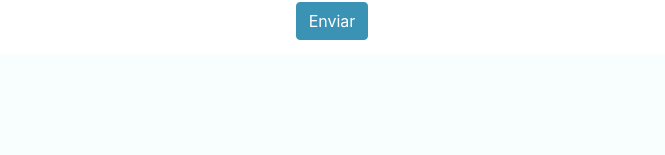
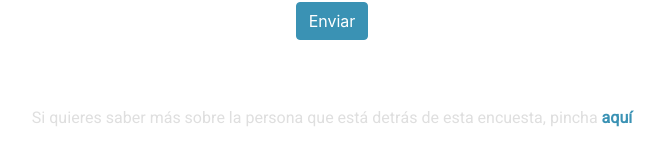
Before and after one commit to macrodrigues/flask_forms_templates, a Flask app: page /es in a window 1280 px wide. Shown: the part 3243-3398 px from the top of the page, without its empty margins (308-973 px from the left). Before the commit the page ends 3283 px from the top, so only its background shows below. Run offline with Flask 3, Linux system fonts and the light colour scheme; some libraries are stand-ins or nearby versions; some web fonts are replaced.

Commit message:
final touch

```diff
--- a/app_python_classes.py
+++ b/app_python_classes.py
@@ -55,7 +55,7 @@
             return render_template(lang_dict[lang])
         else:
             flash(lang_error_dict[lang])
-    return render_template(html, year=current_year, form=form)
+    return render_template(html, language=lang, year=current_year, form=form)
 
 
 @app.route("/", methods=["GET", "POST"])
--- /dev/null
+++ b/forms/form_python_classes/data/output_python_classes.csv
@@ -0,0 +1,2 @@
+,Purpose (Other),Hours (p/week),On-site/Remote,Distance,Subject,Subject (Other),Pay,How much,How much (Other),Premium,When,Time of the day,Age,Location,Email,Observations
+0,,"1h - 2h, 2h - 3h",Remote,"0 - 10km, 0 - 20km","Python basics, Web Development",,Yes,"8 - 15€ per week, 30 - 40€ per month",,Yes,Weekends,"Morning, Afternoon",,Alagoa,marcoacavaco.rodrigues@hotmail.com,
--- a/forms/form_python_classes/data_handler.py
+++ b/forms/form_python_classes/data_handler.py
@@ -1,6 +1,5 @@
 """Script to read and write the data from the forms into .csv files."""
 import os
-import json
 import pandas as pd
 from .form_python_classes import PythonClassesForm
 from .form_python_classes import PythonClassesFormPT
@@ -50,5 +49,5 @@
         else:
             values_transf.append(val)
     fields = dict(zip(headers, values_transf))
-    df = pd.DataFrame.from_dict(fields)
+    df = pd.DataFrame(fields, index=[0])
     df.to_csv(OUTPUT)
--- a/static/css/styles.css
+++ b/static/css/styles.css
@@ -1,7 +1,7 @@
 /* Base HTML Components */
 .page-container {
     background-color: rgba(255, 255, 255, 0.952);
-    margin: 7% 15% 7% 15%;
+    margin: 7% 15% 4% 15%;
     border-radius: 20px;
     /* min-width: 210px; */
 }
@@ -146,3 +146,13 @@
     text-align: center;
     justify-content: center;
 }
+
+.footer-custom {
+    justify-content: center;
+    margin: auto;
+    padding-bottom: 2%;
+    font-weight: 300;
+    text-align: center;
+    font-family: 'Heebo', sans-serif;
+    color: rgb(223, 223, 223);
+}
--- a/templates/base_python.html
+++ b/templates/base_python.html
@@ -47,5 +47,14 @@
 			{%block form%}
 			{%endblock%}
 		</div>
+		<footer>
+			{%if language == 'en'%}
+			<p class="footer-custom"> If you want to know more about the builder behind this form, click <a href="https://www.macrodrigues.xyz" style="color:#3a92b4; font-weight:700">here</a></p>
+			{%elif language == 'pt'%}
+			<p class="footer-custom"> Se quiseres saber mais sobre a pessoa por detrás deste inquérito, clica <a href="https://www.macrodrigues.xyz" style="color:#3a92b4; font-weight:700">aqui</a></p>
+			{%elif language == 'es'%}
+			<p class="footer-custom"> Si quieres saber más sobre la persona que está detrás de esta encuesta, pincha <a href="https://www.macrodrigues.xyz" style="color:#3a92b4; font-weight:700">aquí</a></p>
+			{%endif%}
+		</footer>
 	</body>
 </html>
--- a/templates/index_python_pt.html
+++ b/templates/index_python_pt.html
@@ -13,7 +13,7 @@
         </div>
     </div>
     <h4 class="about-text">
-        Se estás aqui, significa que tens algum interesse em frequentar aulas de Python. Este inquérito permitirá conduzir um estudo de mercado sobre a possibilidade de se introduzir aulas de Python na região de <span style="font-weight: 700;">Portalegre, Portugal</span>, e em alguns lugares de Espanha, como <span style="font-weight: 700;">Valencia de Alcántara, San Vicente de Alcántara, La Codosera e Albuquerque</span>. Se não estiveres dentro desta região, não te preocupes, ainda podes preencher o formulário, pois podes-te inscrever remotamente. <span style="color:rgb(187, 37, 37); font-weight: 700;">Este inquérito é anónimo</span>, e não requer dados pessoais.
+        Se estás aqui, significa que tens algum interesse em frequentar aulas de Python. Este inquérito permitirá conduzir um estudo de mercado sobre a possibilidade de se introduzir aulas de Python na região de <span style="font-weight: 700;">Portalegre, Portugal</span>, e em alguns lugares de Espanha, como <span style="font-weight: 700;">Valencia de Alcántara, San Vicente de Alcántara, La Codosera e Albuquerque</span>. Se não estiveres dentro desta região, não te preocupes, ainda podes preencher o formulário, pois podes participar remotamente. <span style="color:rgb(187, 37, 37); font-weight: 700;">Este inquérito é anónimo</span>, e não requer dados pessoais.
     </h4>
     <div class="form-container">
         <form method="POST" enctype="multipart/form-data" action="{{ url_for('home_pt') }}" novalidate>
```
